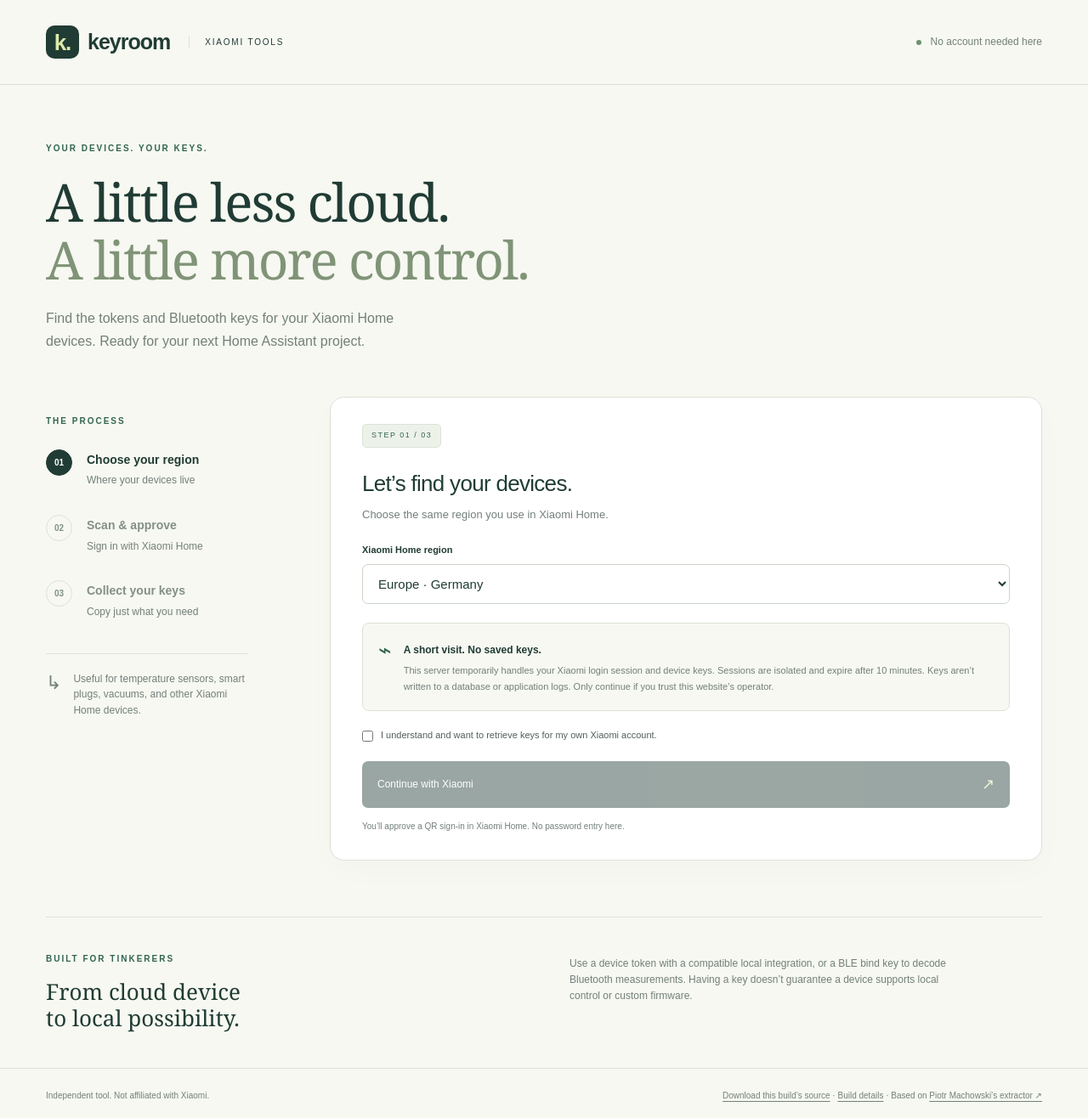
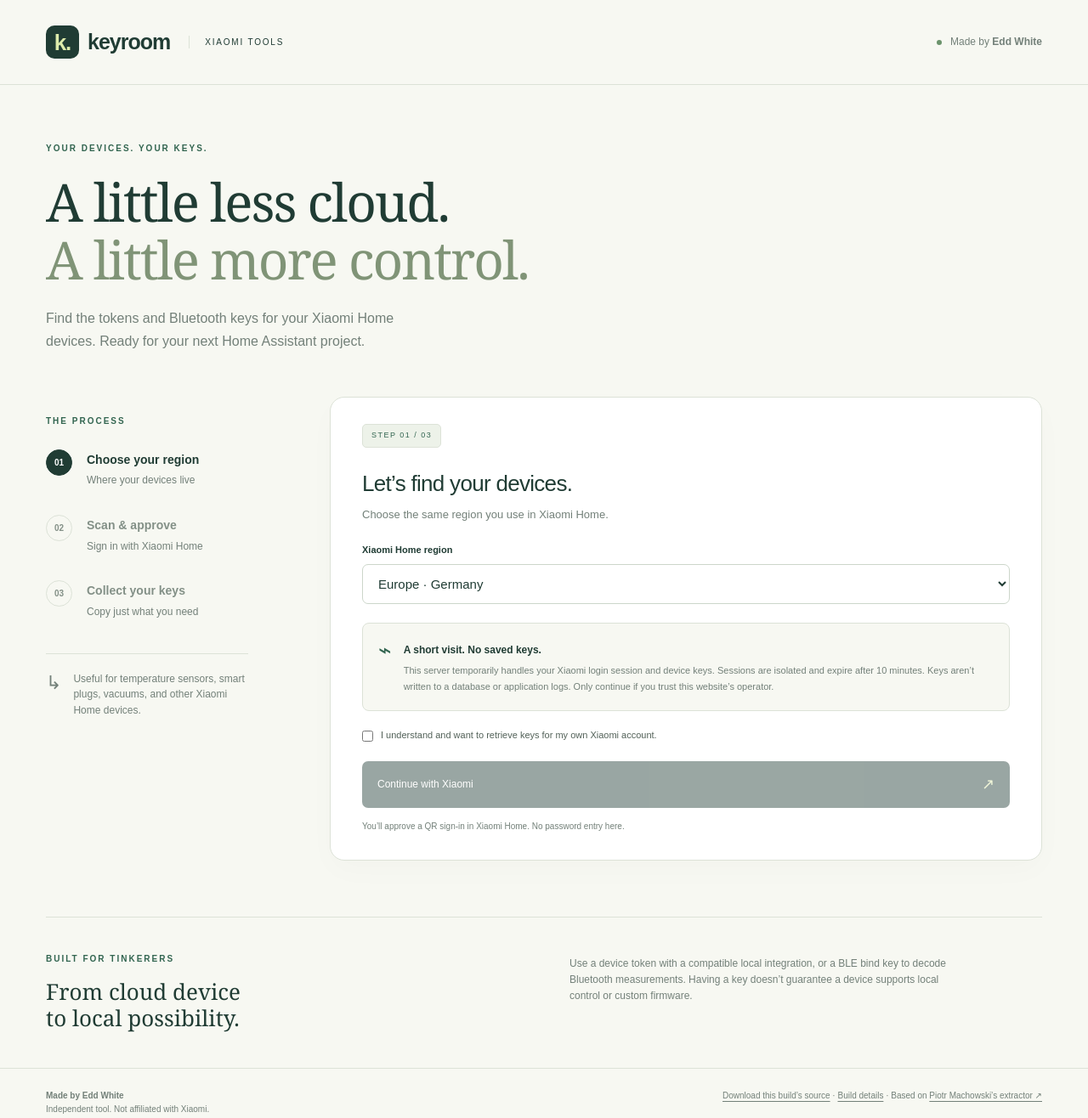
Before and after one commit to K1ngSk1n/keyroom, a plain HTML site: page app/static/index.html in a window 1280 px wide. Shown: the whole page at 85% size. Drawn offline with Linux system fonts and the light colour scheme.

Commit message:
Add Edd White branding to the web app

```diff
--- a/app/static/index.html
+++ b/app/static/index.html
@@ -7,7 +7,7 @@
   <link rel="stylesheet" href="./style.css"><script src="./app.js" defer></script>
 </head>
 <body>
-<header><a class="brand" href="/" aria-label="Keyroom home"><span class="brand-icon">k.</span> keyroom<span class="brand-sub">XIAOMI TOOLS</span></a><span class="header-note"><i></i> No account needed here</span></header>
+<header><a class="brand" href="/" aria-label="Keyroom home"><span class="brand-icon">k.</span> keyroom<span class="brand-sub">XIAOMI TOOLS</span></a><span class="header-note"><i></i> Made by <strong>Edd White</strong></span></header>
 <main>
   <section class="intro"><div class="eyebrow">YOUR DEVICES. YOUR KEYS.</div><h1>A little less cloud.<br><span>A little more control.</span></h1><p>Find the tokens and Bluetooth keys for your Xiaomi Home devices. Ready for your next Home Assistant project.</p></section>
   <div class="workspace">
@@ -30,5 +30,5 @@
   </div>
   <section class="details"><div><span class="section-label">BUILT FOR TINKERERS</span><h3>From cloud device<br>to local possibility.</h3></div><p>Use a device token with a compatible local integration, or a BLE bind key to decode Bluetooth measurements. Having a key doesn’t guarantee a device supports local control or custom firmware.</p></section>
 </main>
-<footer><span>Independent tool. Not affiliated with Xiaomi.</span><span><a href="/source">Download this build’s source</a> · <a href="/api/build" target="_blank" rel="noopener noreferrer">Build details</a> · Based on <a href="https://github.com/PiotrMachowski/Xiaomi-cloud-tokens-extractor" target="_blank" rel="noopener noreferrer">Piotr Machowski’s extractor ↗</a></span></footer>
+<footer><span><strong>Made by Edd White</strong><br>Independent tool. Not affiliated with Xiaomi.</span><span><a href="/source">Download this build’s source</a> · <a href="/api/build" target="_blank" rel="noopener noreferrer">Build details</a> · Based on <a href="https://github.com/PiotrMachowski/Xiaomi-cloud-tokens-extractor" target="_blank" rel="noopener noreferrer">Piotr Machowski’s extractor ↗</a></span></footer>
 </body></html>
```
Also changed, not shown: 2 other files.
